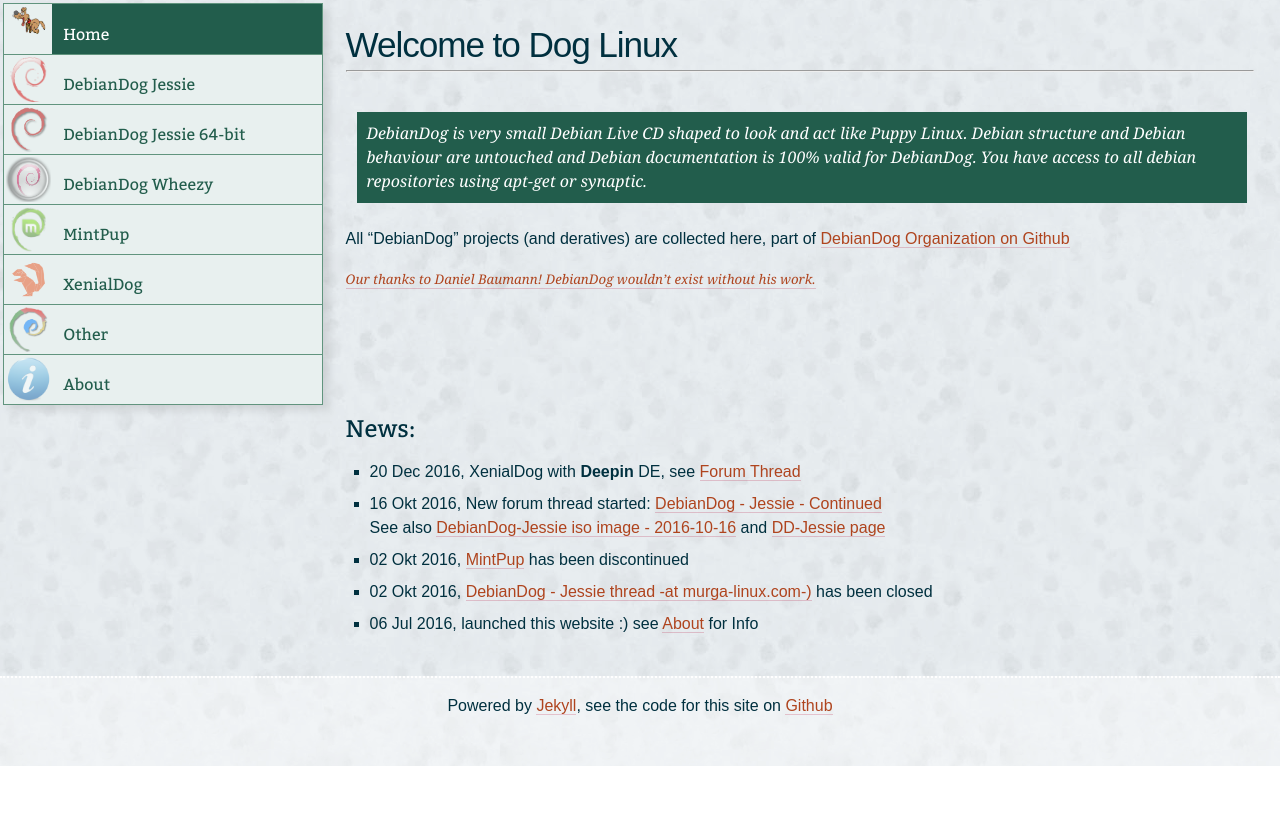
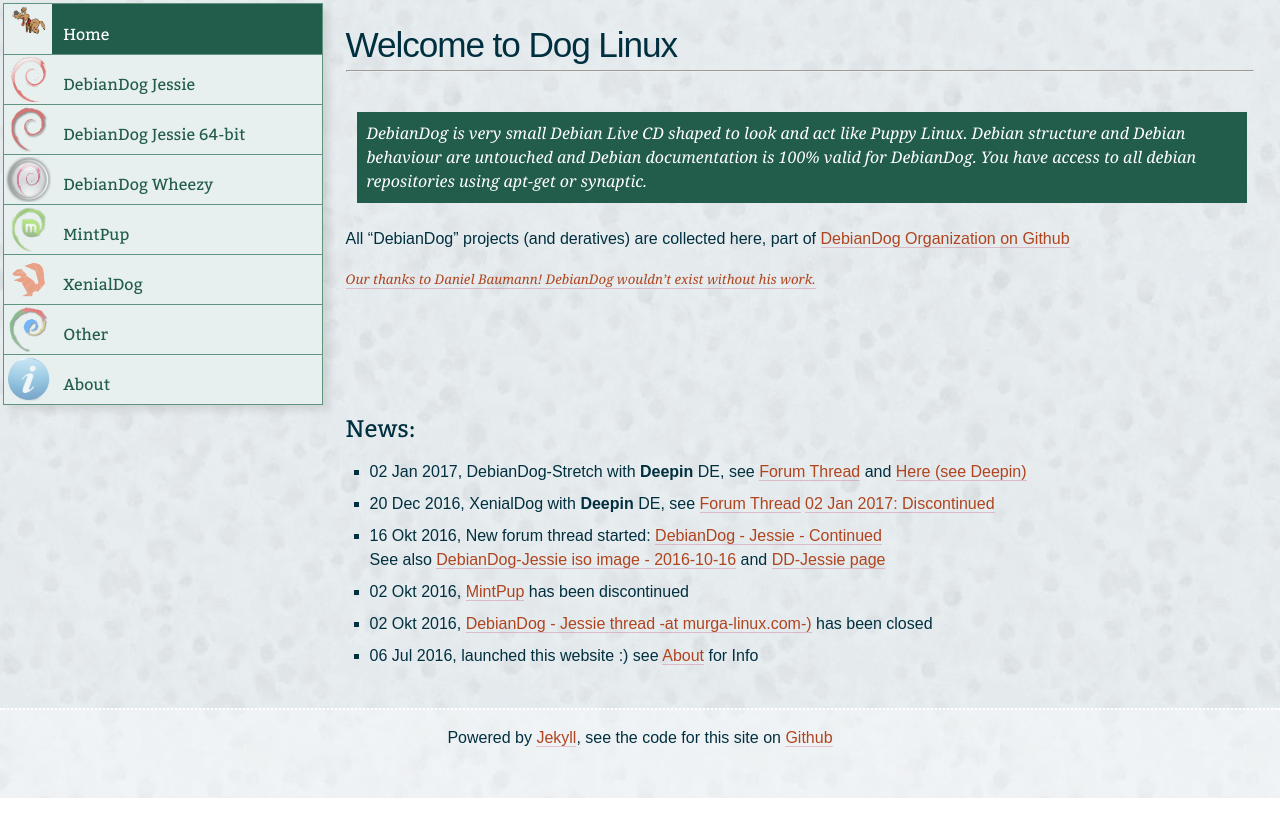
Before and after one commit to DebianDog/doglinux, a Jekyll site: the page built from index.md, in a window 1280 px wide. Shown: the top 837 px of the page. Built offline with Jekyll 4.4.1, drawn with Linux system fonts in a browser that asks for light colours.

Commit message:
Updated some url links

```diff
--- a/index.md
+++ b/index.md
@@ -24,7 +24,9 @@ All "DebianDog" projects (and deratives) are collected here, part of [DebianDog
 
 ## News:
 
-- 20 Dec 2016, XenialDog with **Deepin** DE, see [Forum Thread](http://murga-linux.com/puppy/viewtopic.php?p=936447#936447)
+- 02 Jan 2017, DebianDog-Stretch with **Deepin** DE, see [Forum Thread](http://murga-linux.com/puppy/viewtopic.php?t=109317){:target="_blank"} and [Here (see Deepin)](https://github.com/DebianDog/Stretch/blob/gh-pages/README.md){:target="_blank"}
+
+- 20 Dec 2016, XenialDog with **Deepin** DE, see [Forum Thread](http://murga-linux.com/puppy/viewtopic.php?p=936447#936447){:target="_blank"} [02 Jan 2017: Discontinued](http://murga-linux.com/puppy/viewtopic.php?p=937814#937814){:target="_blank"}
 
 - 16 Okt 2016, New forum thread started: [DebianDog - Jessie - Continued](http://murga-linux.com/puppy/viewtopic.php?t=108535)
 See also [DebianDog-Jessie iso image - 2016-10-16](https://github.com/DebianDog/Jessie/releases/tag/v2.1/) and [DD-Jessie page](zz01debiandogjessie)
```
